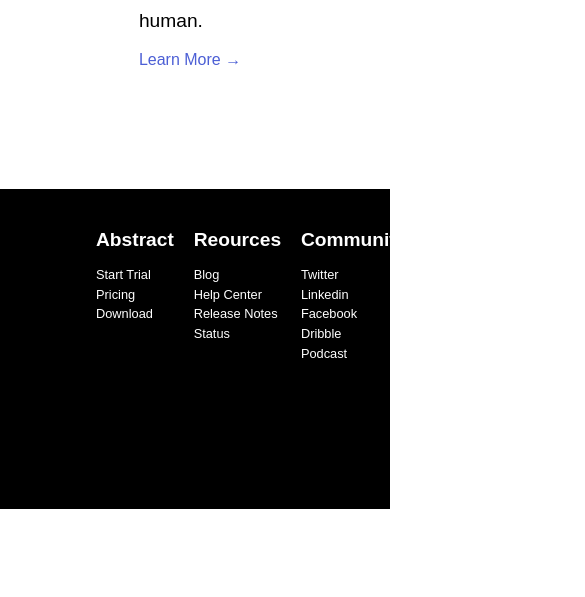
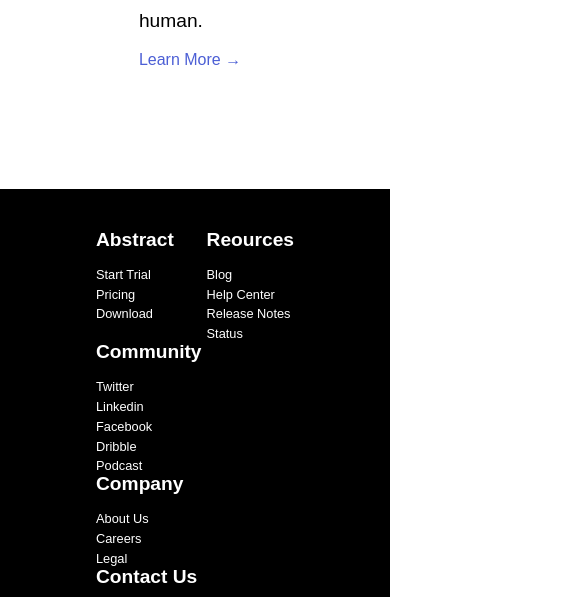
Before and after one commit to ComanderPotato/Abstract-website, a plain HTML site: page index.html in a window 390 px wide. Shown: the part 1879-2476 px from the top of the page, 585 px wide, since content can reach past the window. Before the commit the page ends 2388 px from the top, so only its background shows below. Drawn offline with Linux system fonts and the light colour scheme.

Commit message:
Fixed responsiveness

```diff
--- a/styles.css
+++ b/styles.css
@@ -228,6 +228,13 @@ ul.nav-mobile {
   header {
     padding-inline: 0;
   }
+  footer {
+    height: auto;
+  }
+  .footer-cont {
+    flex-wrap: wrap;
+    height: auto;
+  }
 }
 
 @media screen and (max-width: 700px) {
```
